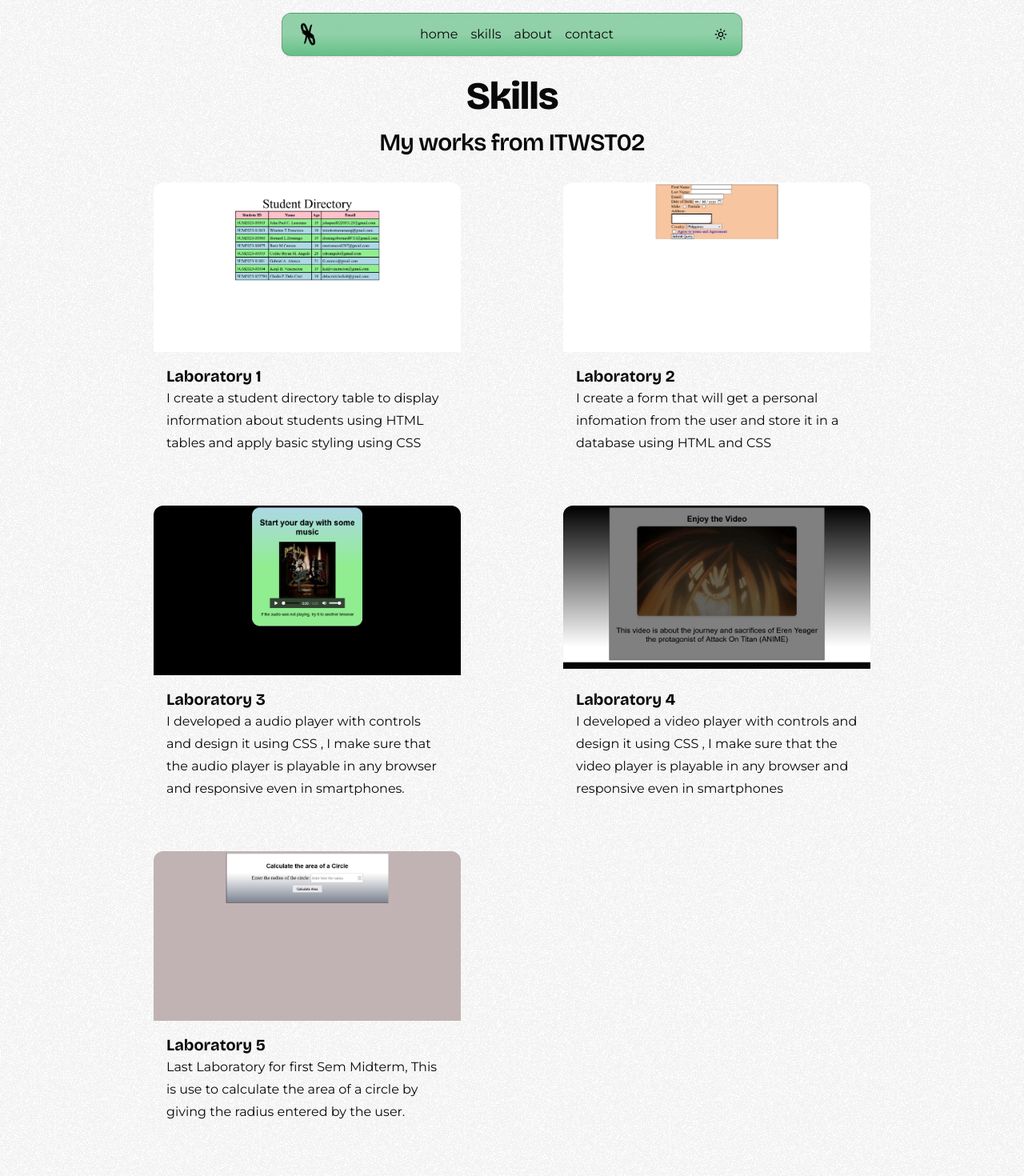
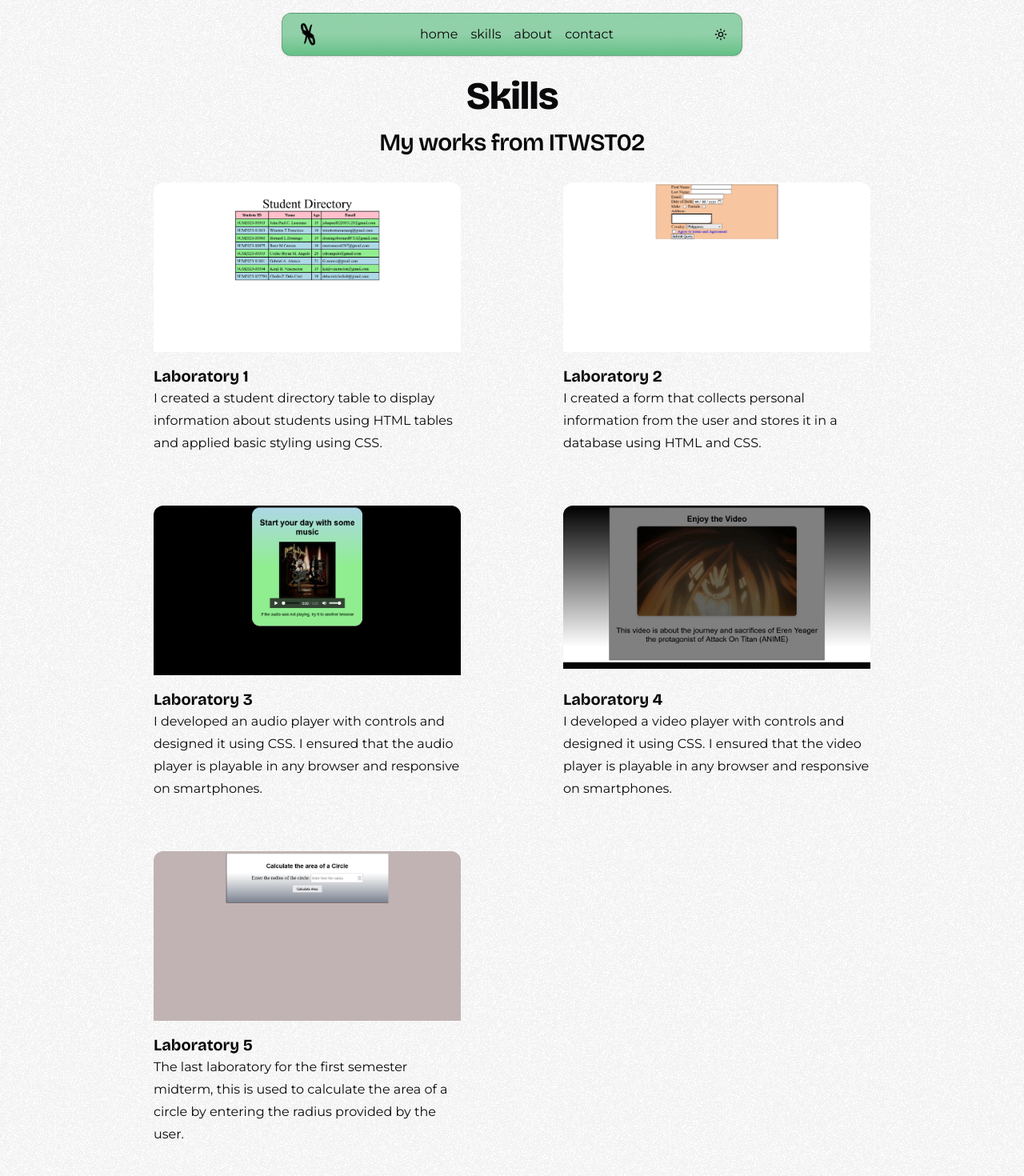
Before and after one commit to bryan308/personal-website, a Next.js app: page /skills in a window 1280 px wide. Shown: the top 1470 px of the page at 80% size. Built offline with nearby package versions, Linux system fonts and the light colour scheme.

Commit message:
fix: Update descriptions in SkillsPage and improve layout spacing in various components

```diff
--- a/app/skills/page.js
+++ b/app/skills/page.js
@@ -13,31 +13,31 @@ function SkillsPage() {
 		{
 			title: "Laboratory 1",
 			description:
-				"I create a student directory table to display information about students using HTML tables and apply basic styling using CSS",
+				"I created a student directory table to display information about students using HTML tables and applied basic styling using CSS.",
 			image: "/images/laboratories/lab1.png",
 		},
 		{
 			title: "Laboratory 2",
 			description:
-				"I create a form that will get a personal infomation from the user and store it in a database using HTML and CSS",
+				"I created a form that collects personal information from the user and stores it in a database using HTML and CSS.",
 			image: "/images/laboratories/lab2.png",
 		},
 		{
 			title: "Laboratory 3",
 			description:
-				"I developed a audio player with controls and design it using CSS , I make sure that the audio player is playable in any browser and  responsive even in smartphones.",
+				"I developed an audio player with controls and designed it using CSS. I ensured that the audio player is playable in any browser and responsive on smartphones.",
 			image: "/images/laboratories/lab3.png",
 		},
 		{
 			title: "Laboratory 4",
 			description:
-				"I developed a video player with controls and design it using CSS , I make sure that the video player is playable in any browser and  responsive even in smartphones",
+				"I developed a video player with controls and designed it using CSS. I ensured that the video player is playable in any browser and responsive on smartphones.",
 			image: "/images/laboratories/lab4.png",
 		},
 		{
 			title: "Laboratory 5",
 			description:
-				"Last Laboratory for first Sem Midterm, This is use to calculate the area of a circle by giving the radius entered by the user.",
+				"The last laboratory for the first semester midterm, this is used to calculate the area of a circle by entering the radius provided by the user.",
 			image: "/images/laboratories/lab5.png",
 		},
 	]
@@ -74,7 +74,7 @@ function SkillsPage() {
 			<div className="my-40">
 				<GameStats />
 			</div>
-			<div className="my-40">
+			<div className="my-20 md:my-40">
 				<Subheader className="text-center">My Favorite Heroes</Subheader>
 				<div className="grid grid-cols-2 md:grid-cols-3 gap-4 md:gap-12 mt-12">
 					{heroCards.map((hero, index) => (
@@ -86,7 +86,7 @@ function SkillsPage() {
 					))}
 				</div>
 			</div>
-			<div className="py-40">
+			<div className="pt-20 md:pt-40 pb-40 md:pb-20">
 				<Subheader className="text-center">Highlights</Subheader>
 				<Highlights />
 			</div>
--- a/components/shared/section.js
+++ b/components/shared/section.js
@@ -5,7 +5,7 @@ const Section = ({ children, className, ...props }) => {
 	return (
 		<section
 			aria-label="section"
-			className={cn("max-w-5xl mx-auto min-h-screen p-6 md:p-0 md:pt-24", className)}
+			className={cn("max-w-5xl mx-auto min-h-screen px-6 md:px-0 pt-24", className)}
 			{...props}
 		>
 			{children}
--- a/components/shared/skills/lab-card.js
+++ b/components/shared/skills/lab-card.js
@@ -18,7 +18,7 @@ const LabCard = ({ title, image = "/images/sample.png", description, className,
 					height={1016}
 				/>
 			</div>
-			<div className="p-4">
+			<div className="py-4">
 				<h4>{title}</h4>
 				<p>{description}</p>
 			</div>
--- a/components/shared/skills/stats.js
+++ b/components/shared/skills/stats.js
@@ -32,7 +32,7 @@ const StatCard = ({ title, value, icon, delay }) => {
 				reapetType: "loop",
 			}}
 		>
-			<Card className="border-none bg-transparent rounded-none">
+			<Card className="border-none bg-transparent shadow-none rounded-none">
 				<CardContent className="p-0">
 					<p className="text-3xl font-bold text-center">{count.toLocaleString()}</p>
 					<div className="flex items-center justify-center mt-2">
```
